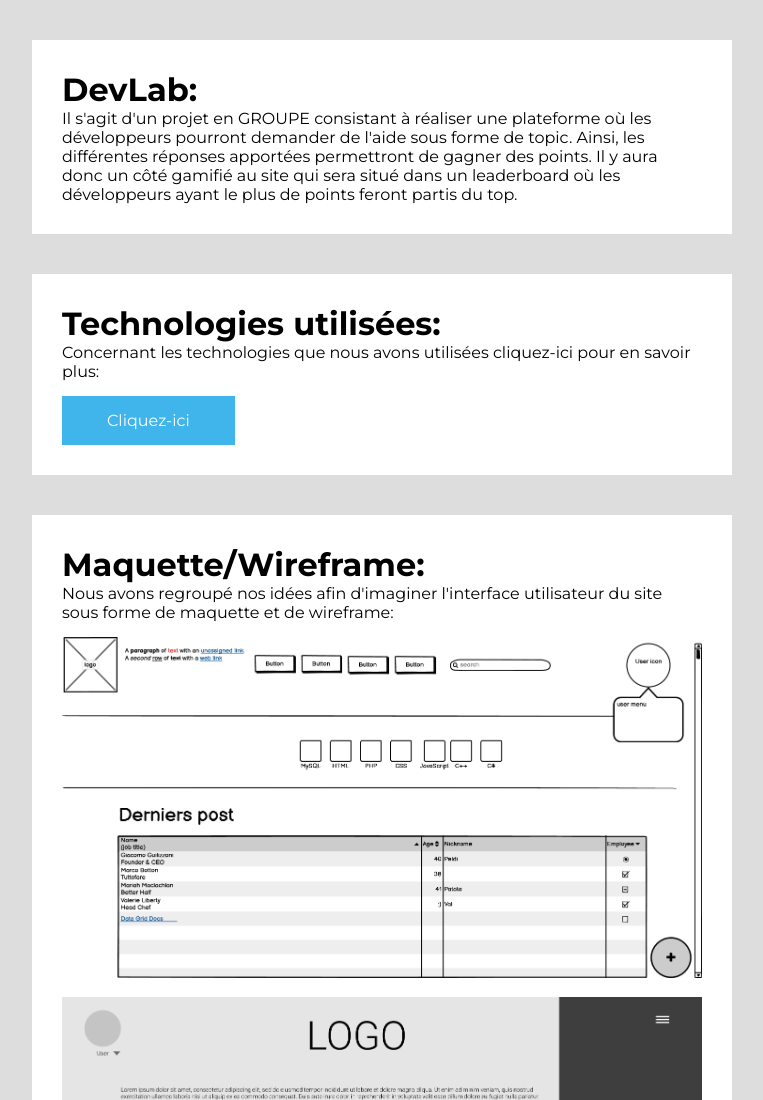
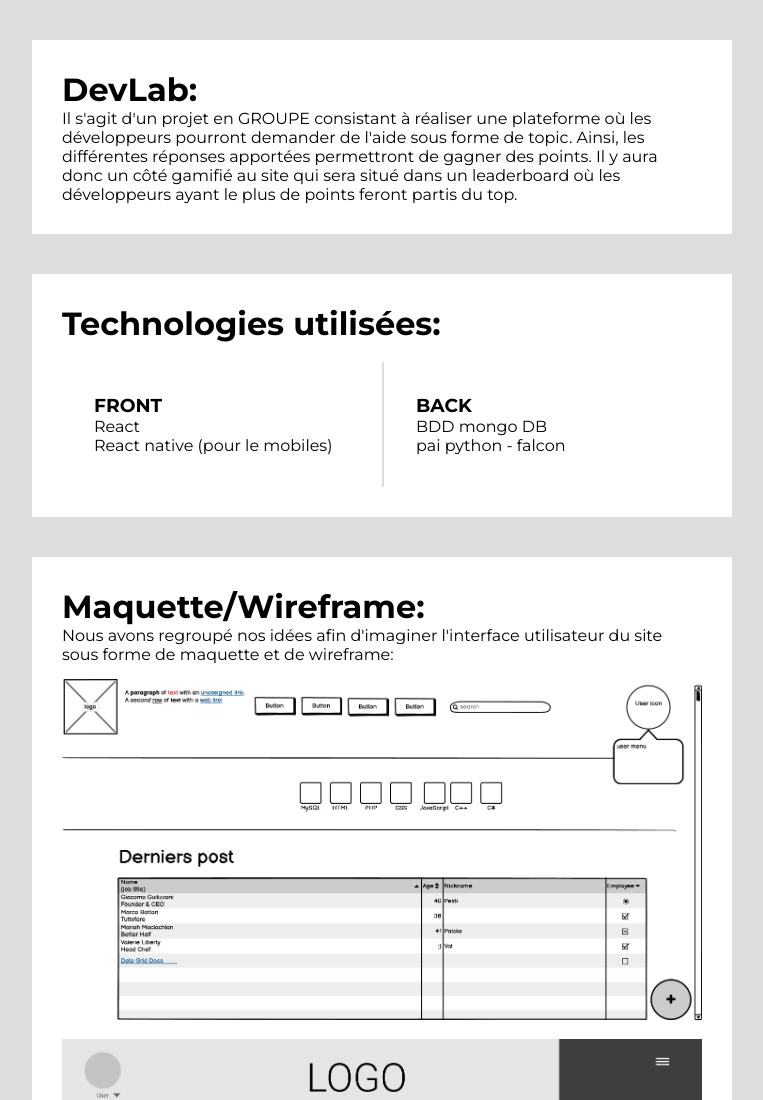
Before and after one commit to Dylan-Stienne/devcoin-presentation, a plain HTML site: page index.html in a window 1280 px wide. Shown: the top 1100 px of the page, without its empty margins (258-1021 px from the left). Drawn offline with Linux system fonts and the light colour scheme.

Commit message:
:construction: add technologies list

```diff
--- a/index.html
+++ b/index.html
@@ -1,5 +1,6 @@
 <!DOCTYPE html>
 <html>
+
 <head>
     <meta charset="utf-8">
     <meta http-equiv="X-UA-Compatible" content="IE=edge">
@@ -8,26 +9,41 @@
     <meta name="viewport" content="width=device-width, initial-scale=1">
     <link rel="stylesheet" href="style.css">
 </head>
+
 <body>
     <div class="box">
         <h1>DevLab:</h1>
         <p>Il s'agit d'un projet en GROUPE consistant à réaliser une plateforme où les développeurs
-            pourront demander de l'aide sous forme de topic. Ainsi, les différentes réponses apportées permettront de gagner
+            pourront demander de l'aide sous forme de topic. Ainsi, les différentes réponses apportées permettront de
+            gagner
             des points. Il y aura donc un côté gamifié au site qui sera situé dans un leaderboard où les développeurs
             ayant le plus de points feront partis du top. </p>
     </div>
 
     <div class="box">
         <h1>Technologies utilisées:</h1>
-            <p>Concernant les technologies que nous avons utilisées cliquez-ici pour en savoir plus:</p>
-            <button type="button" class="btn">Cliquez-ici</button>
+        <br>
+        <div id="technos-list">
+            <div>
+                <h3>FRONT</h3>
+                <p>React</p>
+                <p>React native (pour le mobiles)</p>
+            </div>
+            <div>
+                <h3>BACK</h3>
+                <p>BDD mongo DB</p>
+                <p>pai python - falcon</p>
+            </div>
+        </div>
     </div>
 
     <div class="box">
         <h1>Maquette/Wireframe:</h1>
-            <p>Nous avons regroupé nos idées afin d'imaginer l'interface utilisateur du site sous forme de maquette et de wireframe:</p>
+        <p>Nous avons regroupé nos idées afin d'imaginer l'interface utilisateur du site sous forme de maquette et de
+            wireframe:</p>
         <img src="wireframe.png" alt="wireframe">
         <img src="maquette.png" alt="maquette">
     </div>
 </body>
+
 </html>
--- a/style.css
+++ b/style.css
@@ -1,5 +1,4 @@
-@import url('https://fonts.googleapis.com/css2?family=Montserrat:wght@400;500;600;700&display=swap');
-
+@import url("https://fonts.googleapis.com/css2?family=Montserrat:wght@400;500;600;700&display=swap");
 
 body {
     margin: 0;
@@ -12,7 +11,7 @@ body {
     padding: 0;
     margin: 0;
     outline: none;
-    font-family: 'Montserrat', sans-serif;
+    font-family: "Montserrat", sans-serif;
 }
 
 .box {
@@ -22,12 +21,12 @@ body {
     padding: 30px;
 }
 
-.box img{
+.box img {
     width: 100%;
     margin-top: 15px;
 }
 
-.btn{
+.btn {
     padding: 15px 45px;
     background-color: #3fb5ec;
     color: #fff;
@@ -37,3 +36,17 @@ body {
     display: inline-block;
     margin-top: 15px;
 }
+
+#technos-list {
+    display: flex;
+    justify-content: center;
+}
+
+#technos-list div {
+    padding: 2em;
+    width: 50%;
+}
+
+#technos-list div:last-child {
+    border-left: 2px solid #dddddd;
+}
```
Lines whose indentation alone changed are shown as unchanged.
